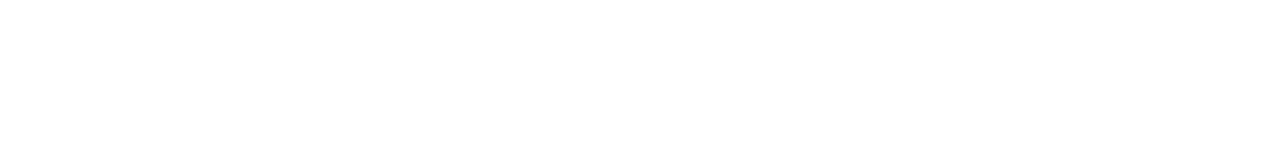
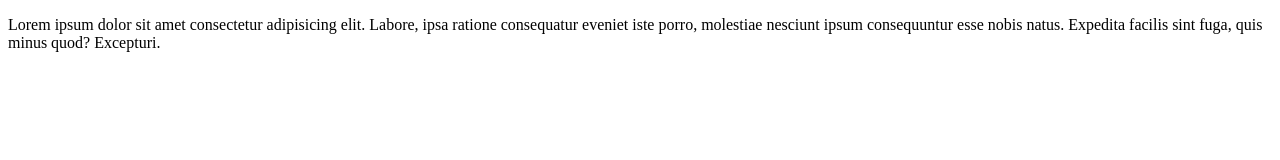
Before and after one commit to shiva-multician/learn-git, a plain HTML site: page index.html in a window 1280 px wide. Drawn offline with Linux system fonts and the light colour scheme.

Commit message:
paragraph is added

```diff
--- a/index.html
+++ b/index.html
@@ -8,7 +8,10 @@
 </head>
 
 <body>
-
+    <p>
+        Lorem ipsum dolor sit amet consectetur adipisicing elit. Labore, ipsa ratione consequatur eveniet iste porro,
+        molestiae nesciunt ipsum consequuntur esse nobis natus. Expedita facilis sint fuga, quis minus quod? Excepturi.
+    </p>
 </body>
 
 </html>
```
